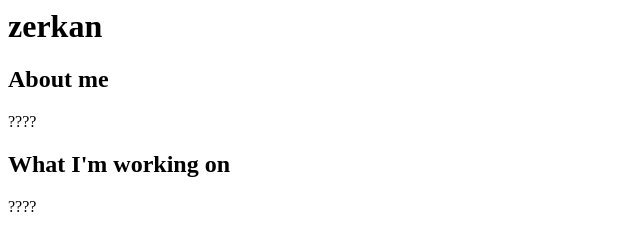
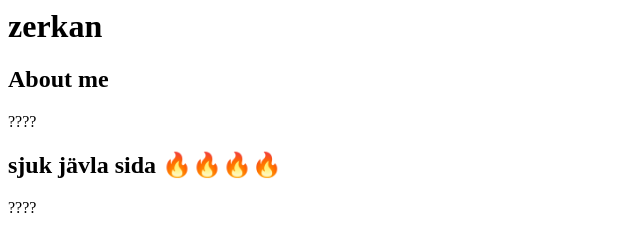
Before and after one commit to Zzzeeroo/mywebsite, a plain HTML site: page index.html in a window 1280 px wide. Shown: the whole page, without its empty margins (0-640 px from the left). Drawn offline with Linux system fonts and the light colour scheme.

Commit message:
Update index.html

```diff
--- a/index.html
+++ b/index.html
@@ -8,7 +8,7 @@
         <p>
             ????
         </p>
-        <h2>What I'm working on</h2>
+        <h2>sjuk jävla sida 🔥🔥🔥🔥</h2>
         <p>
             ????
         </p>
```
